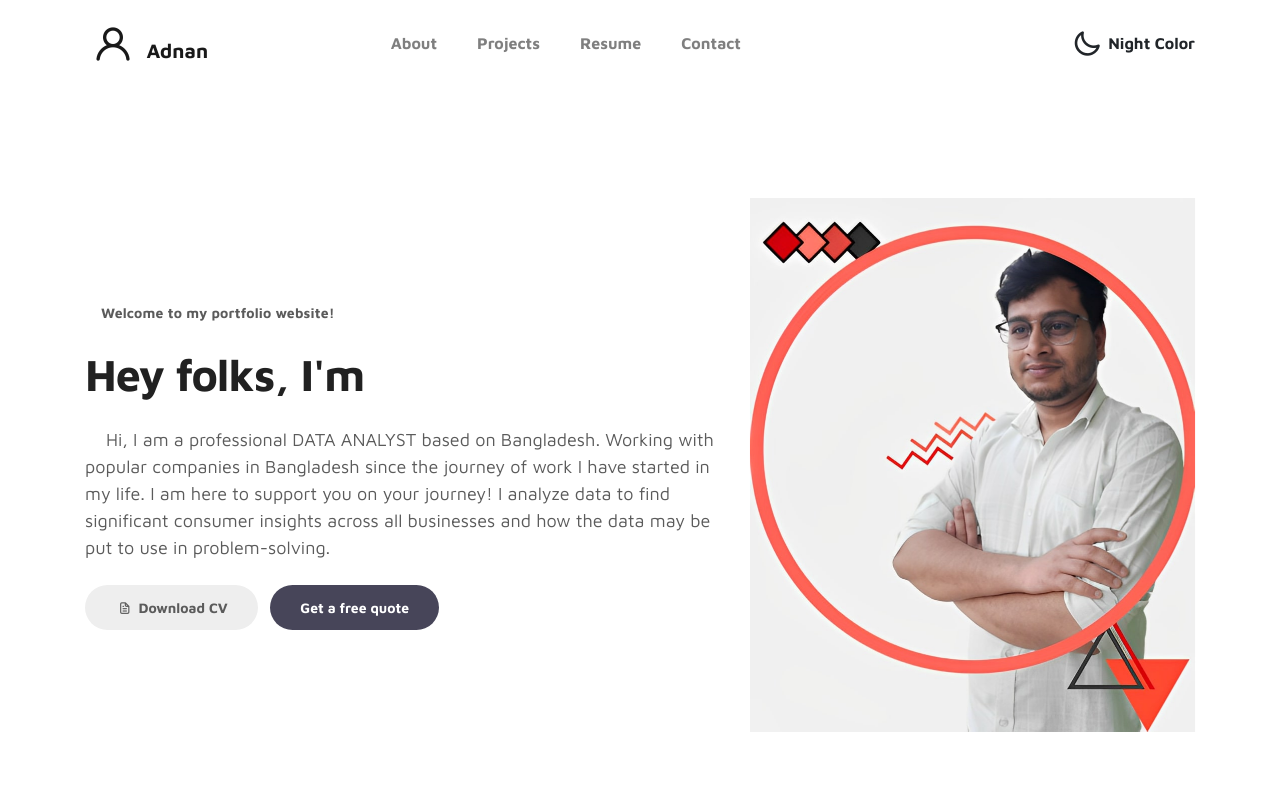
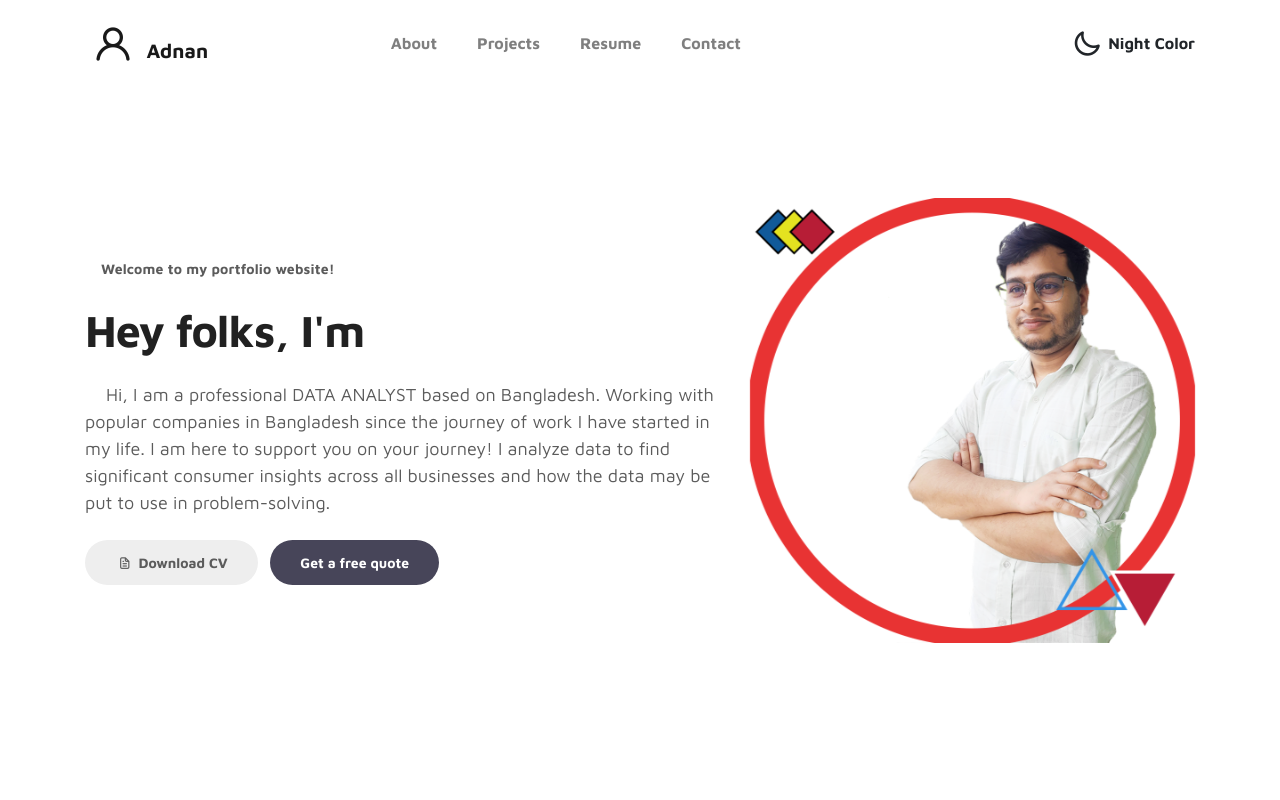
Before and after one commit to adnansikder/profile, a plain HTML site: page index.html in a window 1280 px wide. Shown: the top 800 px of the page. Drawn offline with Linux system fonts and the light colour scheme.

Commit message:
image
editted

```diff
--- a/index.html
+++ b/index.html
@@ -96,7 +96,7 @@ I analyze data to find significant consumer insights across all businesses and h
 
                 <div class="col-lg-5 col-md-12 col-12">
                     <div class="about-image svg">
-                        <img src="images/avatar.jpg" class="img-fluid" alt="svg image">
+                        <img src="images/adnan.png" class="img-fluid" alt="svg image">
                     </div>
                 </div>
 
```
Also changed, not shown: images/adnan.png (added), images/avatar.jpg (deleted).
